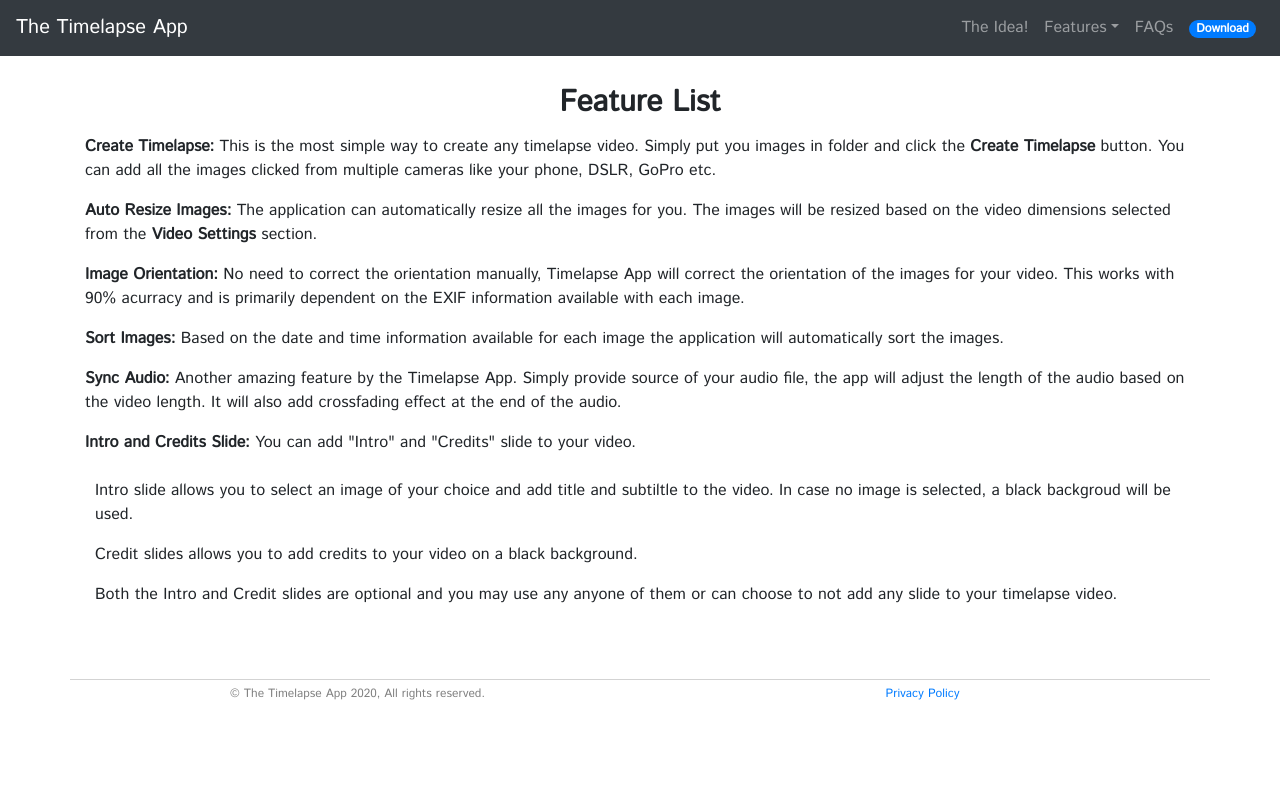
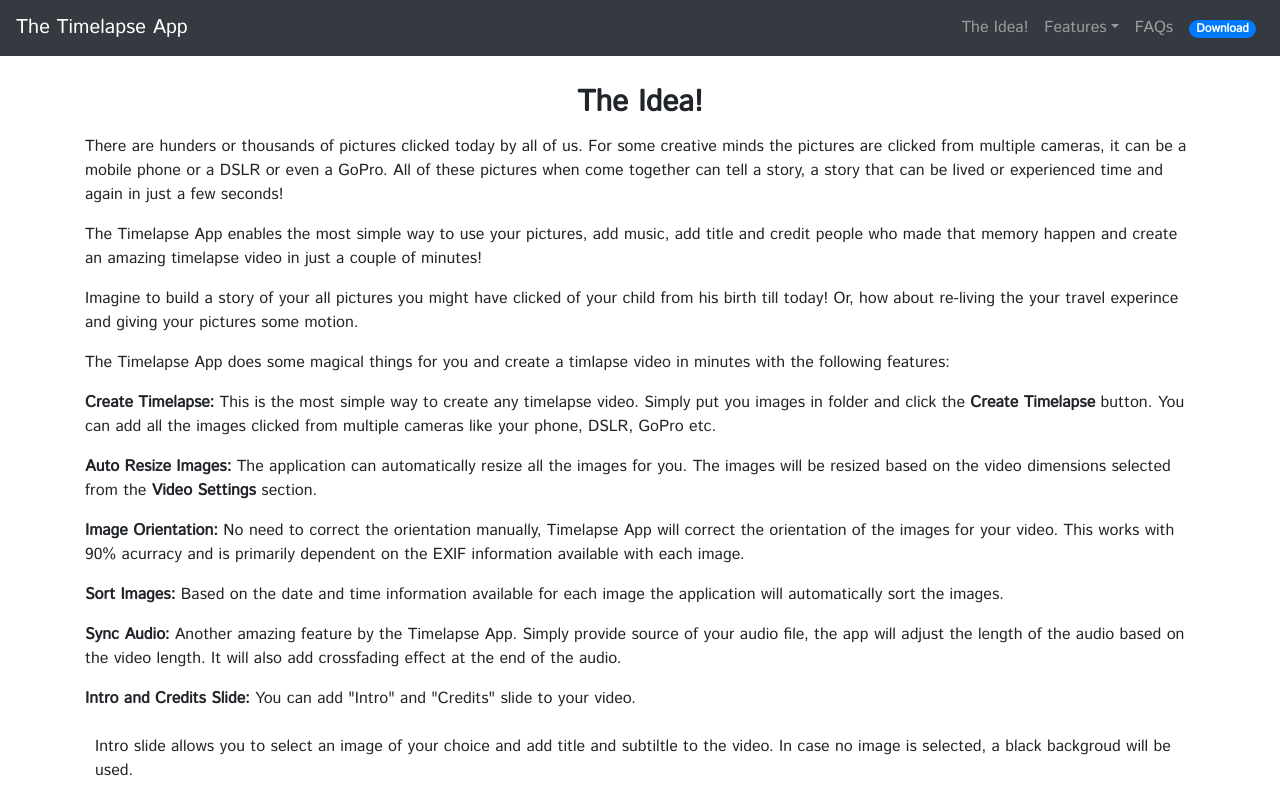
Before and after one commit to reteshg/site, a React (Create React App) app: page /featureList in a window 1280 px wide. Shown: the top 800 px of the page. Built offline with nearby package versions, Linux system fonts and the light colour scheme.

Commit message:
the idea page edited

```diff
--- a/src/App.js
+++ b/src/App.js
@@ -20,7 +20,7 @@
       <div className="App">
         <Navigation title="The Timelapse App"/>
         <Route exact path="/" render={() => <Home title="The Timelapse App" />} />
-        <Route path="/featureList" render={() => <FeatureList title="Feature List" />} />
+        <Route path="/featureList" render={() => <FeatureList title="The Idea!" />} />
         <Route path="/featureCreateTimelapse" render={() => <FeatureCreateTimelapse title="Create Timelapse" />} />
         <Route path="/featureVideoSettings" render={() => <FeatureVideoSettings title="Video Settings" />} />
         <Route path="/featureAudioSettings" render={() => <FeatureAudioSettings title="Audio Settings" />} />
--- a/src/components/featureList.js
+++ b/src/components/featureList.js
@@ -9,6 +9,24 @@
                         <div className="titleRow"><b>{props.title}</b></div>
                 </Col>
         </Row>
+        <Row>
+                <Col>
+                        <p>
+                                There are hunders or thousands of pictures clicked today by all of us. For some creative minds the pictures are clicked from multiple cameras, it can be a mobile phone or a DSLR or even a GoPro. All of these pictures when come together can tell a story, a story that can be lived or experienced time and again in just a few seconds!
+                        </p>
+                        <p>
+                                The Timelapse App enables the most simple way to use your pictures, add music, add title and credit people who made that memory happen and create an amazing timelapse video in just a couple of minutes!
+                        </p>
+                        <p>
+                                Imagine to build a story of your all pictures you might have clicked of your child from his birth till today! Or, how about re-living the your travel experince and giving your pictures some motion.
+                        </p>
+                        <p>
+                                The Timelapse App does some magical things for you and create a timlapse video in minutes with the following features:
+                        </p>
+
+                        </Col>
+                        </Row>
+
         <Row>
                 <Col>
                         <p>
```
